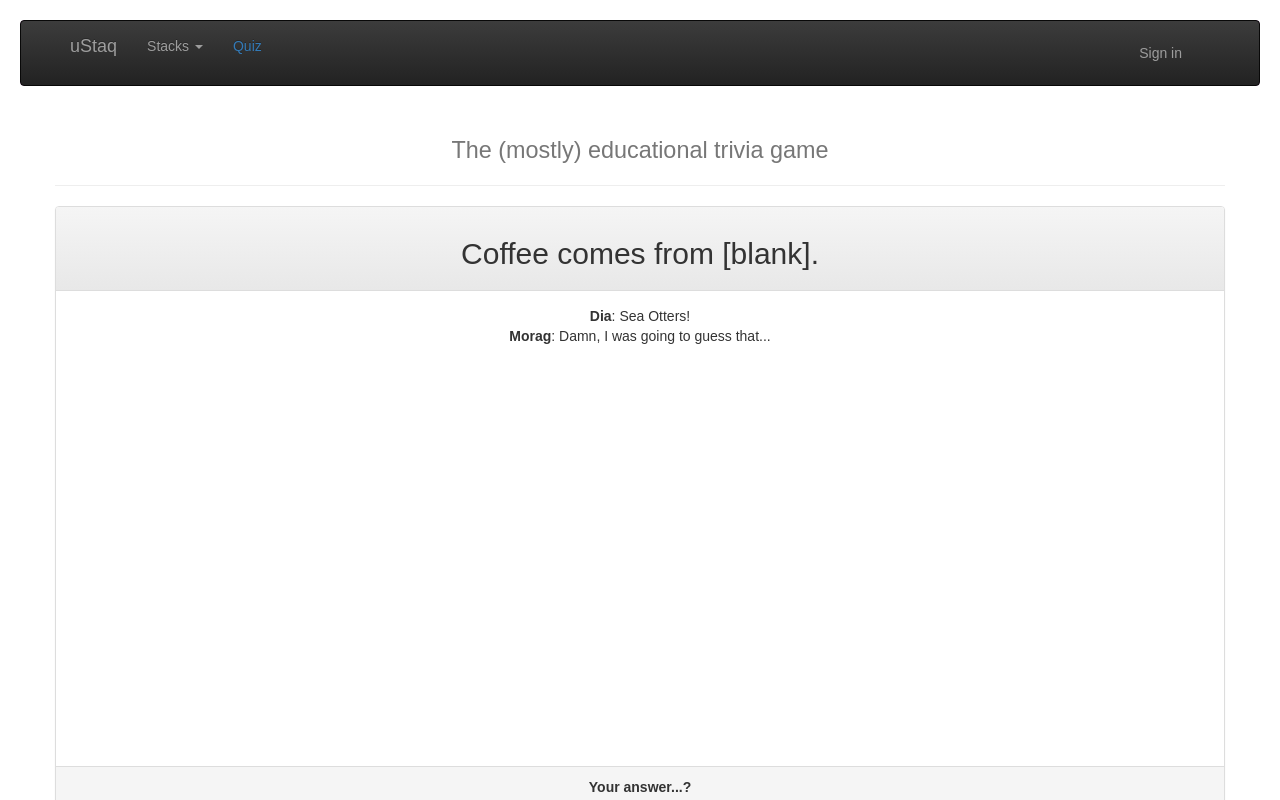
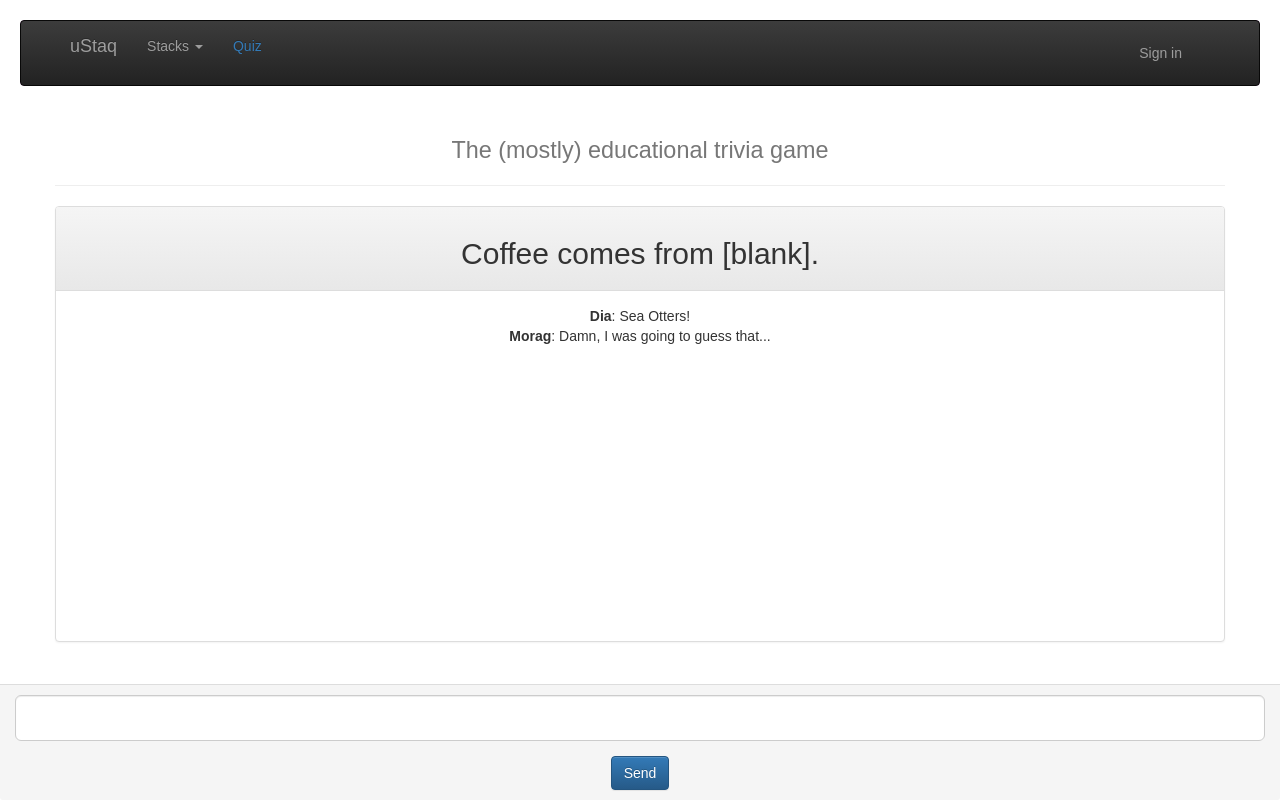
Before and after one commit to quhairfoir/uStaq-client, a React (Create React App) app: page /quizroom in a window 1280 px wide. Shown: the top 800 px of the page. Built offline with nearby package versions, Linux system fonts and the light colour scheme; no server answers; a web font is replaced by a local one.

Commit message:
positioned footer; clean up style

```diff
--- a/src/components/App.css
+++ b/src/components/App.css
@@ -122,11 +122,3 @@
 body {
   margin: 20px;
 }
-
-#messageBox {
-  height: 475px;
-}
-
-#smallerHeader {
-  margin-top: 0;
-}
--- /dev/null
+++ b/src/components/QuizRoom.css
@@ -0,0 +1,14 @@
+#messageBox {
+  height: 350px;
+}
+
+#smallerHeader {
+  margin-top: 0;
+}
+
+.panel-footer {
+  position: fixed;
+  left: 0px;
+  bottom: 0px;
+  width: 100%;
+}
--- a/src/components/QuizRoom.jsx
+++ b/src/components/QuizRoom.jsx
@@ -3,6 +3,7 @@ import {Row, Button, Grid, FormGroup, FormControl, ControlLabel, PageHeader, Wel
 // import {Route, Switch, Link} from 'react-router-dom'
 import io from "socket.io-client"
 
+import './QuizRoom.css';
 
 let messages = [ { username: 'Dia', message: 'Sea Otters!' }, { username: 'Morag', message: 'Damn, I was going to guess that...' }]
 
@@ -80,9 +81,9 @@ class QuizRoom extends React.Component {
             </Panel.Body>
             <Panel.Footer>
               <form>
-                <FormGroup controlId="formControlsTextarea" className="quizTextArea">
-                  <ControlLabel>Your answer...?</ControlLabel>
-                  <FormControl componentClass="textarea" placeholder="..." value={this.state.message} onChange={this.onChange}/>
+                <FormGroup bsSize="large" className="quizTextArea">
+                  {/* <ControlLabel>Your answer...?</ControlLabel> */}
+                  <FormControl type="text" placeholder="" value={this.state.message} onChange={this.onChange}/>
                 </FormGroup>
                 <Button type="submit" onClick={this.sendMessage} onSubmit={this.checkMessageForAnswer} bsStyle="primary">Send</Button>
               </form>
```
Also changed, not shown: 2 other files (tests, documents, lock files or other folders).
